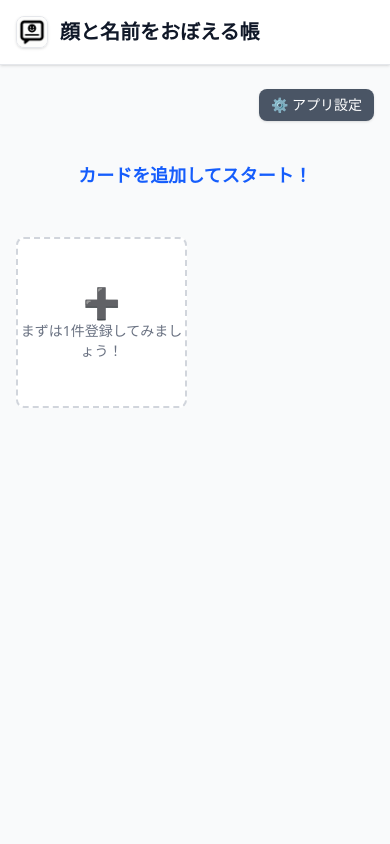
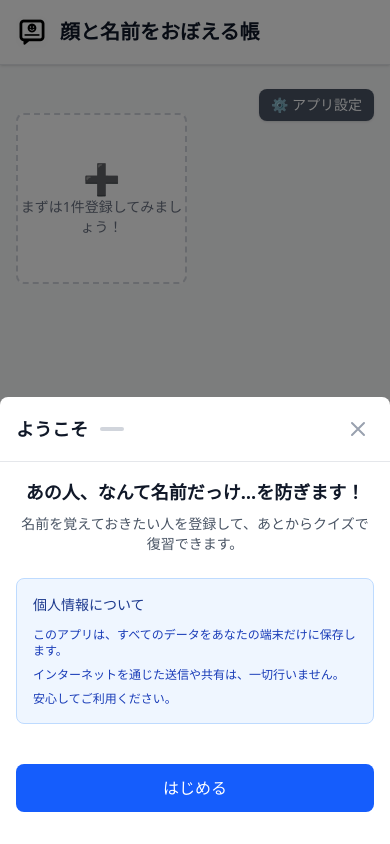
Before and after one commit to hanimako/my-face-note, a Next.js app: page / in a window 390 px wide. Built offline with nearby package versions, Linux system fonts and the light colour scheme.

Commit message:
初回訪問時に説明文を表示

```diff
--- a/app/page.tsx
+++ b/app/page.tsx
@@ -6,6 +6,7 @@ import { Modal } from "@/components/ui/Modal";
 import { PersonForm } from "@/components/PersonForm";
 import { PersonCard } from "@/components/PersonCard";
 import { AppSettingsSheet } from "@/components/AppSettingsSheet";
+import { FirstLaunchSheet } from "@/components/FirstLaunchSheet";
 import { HomeHeader } from "@/components/HomeHeader";
 import { HomeActions } from "@/components/HomeActions";
 
@@ -33,6 +34,7 @@ export default function Home() {
     department: "", // 部署フィルター
   });
   const [isAppSettingsOpen, setIsAppSettingsOpen] = useState(false);
+  const [isFirstLaunchOpen, setIsFirstLaunchOpen] = useState(false);
 
   /**
    * 人物・部署データを取得
@@ -51,6 +53,11 @@ export default function Home() {
       ]);
       setPeople(peopleData);
       setDepartments(departmentsData);
+
+      // 初回起動の判定（カードが0件の場合）
+      if (peopleData.length === 0) {
+        setIsFirstLaunchOpen(true);
+      }
     } catch (error) {
       console.error("データの読み込みに失敗しました:", error);
       setError(
@@ -186,15 +193,6 @@ export default function Home() {
           </div>
         )}
 
-        {/* 空状態のガイダンス */}
-        {people && people.length === 0 && (
-          <div className="text-center py-12">
-            <div className="text-blue-600 font-semibold text-lg">
-              カードを追加してスタート！
-            </div>
-          </div>
-        )}
-
         {/* 人物グリッド */}
         <div className="grid grid-cols-2 sm:grid-cols-3 lg:grid-cols-4 gap-4">
           {/* 追加カード - 常に最初に表示 */}
@@ -258,6 +256,12 @@ export default function Home() {
         isOpen={isAppSettingsOpen}
         onClose={() => setIsAppSettingsOpen(false)}
       />
+
+      {/* 初回起動シート */}
+      <FirstLaunchSheet
+        isOpen={isFirstLaunchOpen}
+        onClose={() => setIsFirstLaunchOpen(false)}
+      />
     </div>
   );
 }
--- /dev/null
+++ b/components/FirstLaunchSheet.tsx
@@ -0,0 +1,99 @@
+"use client";
+
+import React from "react";
+
+/**
+ * 初回起動シートのプロパティ
+ */
+interface FirstLaunchSheetProps {
+  isOpen: boolean; // シートの開閉状態
+  onClose: () => void; // 閉じる時のコールバック
+}
+
+/**
+ * 初回起動時に表示するシートコンポーネント
+ * - アプリの説明とプライバシー情報を表示
+ */
+export function FirstLaunchSheet({ isOpen, onClose }: FirstLaunchSheetProps) {
+  if (!isOpen) return null;
+
+  return (
+    <div className="fixed inset-0 z-50 flex items-end sm:items-center sm:justify-end">
+      {/* 背景オーバーレイ - インラインスタイルで透明度を確実に設定 */}
+      <div
+        className="absolute inset-0 bg-black transition-opacity duration-300"
+        style={{ backgroundColor: "rgba(0, 0, 0, 0.5)" }}
+        onClick={onClose}
+      />
+
+      {/* シート本体 - アニメーション効果を追加 */}
+      <div className="relative w-full bg-white rounded-t-lg shadow-xl max-h-[90vh] overflow-y-auto sm:w-80 sm:h-full sm:rounded-l-lg sm:rounded-r-none sm:rounded-t-none transform transition-all duration-300 ease-out animate-slide-up">
+        {/* ヘッダー */}
+        <div className="flex items-center justify-between p-4 border-b border-gray-200">
+          <div className="flex items-center space-x-3">
+            <h2 className="text-lg font-semibold text-gray-900">ようこそ</h2>
+            {/* モバイル用ドラッグハンドル */}
+            <div className="w-6 h-1 bg-gray-300 rounded-full sm:hidden"></div>
+          </div>
+          <button
+            onClick={onClose}
+            className="p-1 text-gray-400 hover:text-gray-600 transition-colors"
+          >
+            <svg
+              className="w-6 h-6"
+              fill="none"
+              stroke="currentColor"
+              viewBox="0 0 24 24"
+            >
+              <path
+                strokeLinecap="round"
+                strokeLinejoin="round"
+                strokeWidth={2}
+                d="M6 18L18 6M6 6l12 12"
+              />
+            </svg>
+          </button>
+        </div>
+
+        {/* コンテンツ */}
+        <div className="p-4 space-y-6 pb-8">
+          {/* アプリ説明 */}
+          <div className="space-y-4">
+            <div className="text-center">
+              <h3 className="text-lg font-semibold text-gray-900 mb-2">
+                あの人、なんて名前だっけ…を防ぎます！
+              </h3>
+              <p className="text-sm text-gray-600">
+                名前を覚えておきたい人を登録して、あとからクイズで復習できます。
+              </p>
+            </div>
+          </div>
+
+          {/* プライバシー情報 */}
+          <div className="bg-blue-50 border border-blue-200 rounded-lg p-4">
+            <h4 className="text-sm font-medium text-blue-900 mb-3">
+              個人情報について
+            </h4>
+            <div className="space-y-2 text-xs text-blue-800">
+              <p>
+                このアプリは、すべてのデータをあなたの端末だけに保存します。
+              </p>
+              <p>インターネットを通じた送信や共有は、一切行いません。</p>
+              <p>安心してご利用ください。</p>
+            </div>
+          </div>
+
+          {/* 開始ボタン */}
+          <div className="pt-4">
+            <button
+              onClick={onClose}
+              className="w-full bg-blue-600 hover:bg-blue-700 text-white font-medium py-3 px-4 rounded-lg transition-colors"
+            >
+              はじめる
+            </button>
+          </div>
+        </div>
+      </div>
+    </div>
+  );
+}
--- a/components/HomeHeader.tsx
+++ b/components/HomeHeader.tsx
@@ -14,7 +14,7 @@ export function HomeHeader() {
               alt="アプリアイコン"
               width={32}
               height={32}
-              className="w-8 h-8 rounded-lg object-cover border border-gray-200 shadow-sm"
+              className="w-8 h-8 rounded-lg object-cover"
             />
             <h1 className="text-xl font-bold text-gray-900">
               顔と名前をおぼえる帳
```
